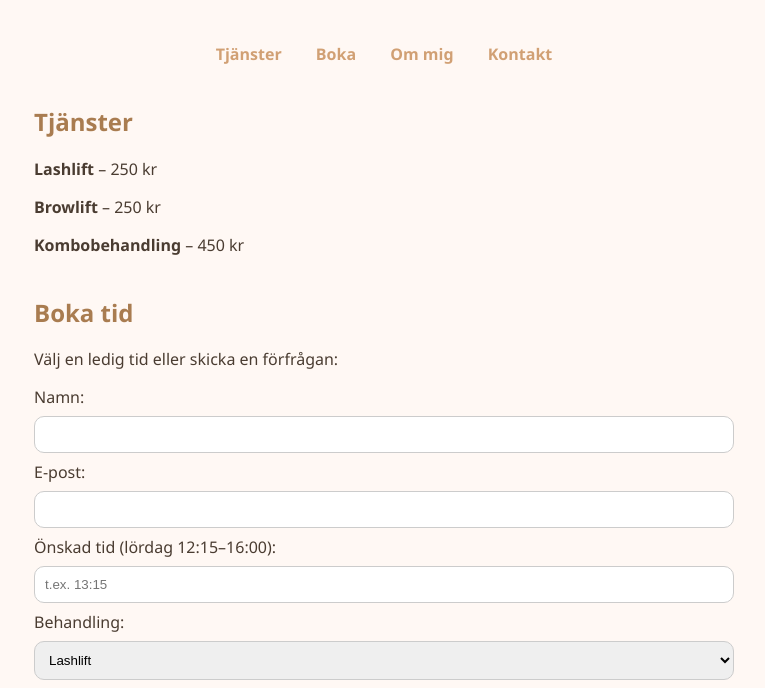
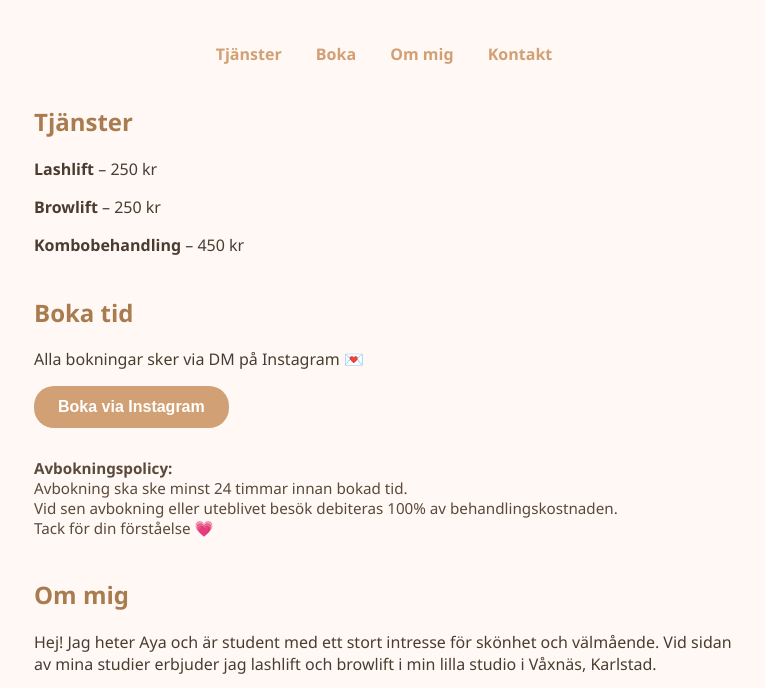
Before and after one commit to Ayathaher1/lashliftby.aya, a plain HTML site: page index.html in a window 1280 px wide. Shown: the part 245-933 px from the top of the page, without its empty margins (256-1021 px from the left). Drawn offline with Linux system fonts and the light colour scheme.

Commit message:
Update index.html

```diff
--- a/index.html
+++ b/index.html
@@ -87,35 +87,21 @@
 
  <section id="boka">
   <h2>Boka tid</h2>
-    <p>Välj en ledig tid eller skicka en förfrågan:</p>
-
-    <form action="mailto:ayathaher11@gmail.com" method="post" enctype="text/plain">
-      <label for="namn">Namn:</label><br>
-      <input type="text" id="namn" name="Namn" required><br>
-
-      <label for="mail">E-post:</label><br>
-      <input type="email" id="mail" name="E-post" required><br>
-
-      <label for="tid">Önskad tid (lördag 12:15–16:00):</label><br>
-      <input type="text" id="tid" name="Tid" placeholder="t.ex. 13:15"><br>
-
-      <label for="behandling">Behandling:</label><br>
-      <select id="behandling" name="Behandling">
-        <option>Lashlift</option>
-        <option>Browlift</option>
-        <option>Kombobehandling</option>
-      </select><br><br>
-
-      <input type="submit" value="Skicka bokning" style="background-color: #d1a074; color: white; padding: 10px 20px; border: none; border-radius: 20px; font-weight: bold;">
-    </form>
-
-    <p style="margin-top: 40px; font-size: 0.95em; color: #5a4a3c;">
+  <p>Alla bokningar sker via DM på Instagram 💌</p>
+  <a href="https://instagram.com/lashliftby.aya" target="_blank">
+    <button style="background-color:#d1a074;color:white;padding:12px 24px;border:none;border-radius:20px;font-size:1rem;font-weight:bold;">
+      Boka via Instagram
+    </button>
+  </a>
+  <p style="margin-top: 30px; font-size: 0.95em; color: #5a4a3c;">
     <strong>Avbokningspolicy:</strong><br>
     Avbokning ska ske minst 24 timmar innan bokad tid.<br>
     Vid sen avbokning eller uteblivet besök debiteras 100% av behandlingskostnaden.<br>
     Tack för din förståelse 💗
   </p>
 </section>
+
+
 
   <section id="om">
     <h2>Om mig</h2>
```
Lines whose indentation alone changed are shown as unchanged.
